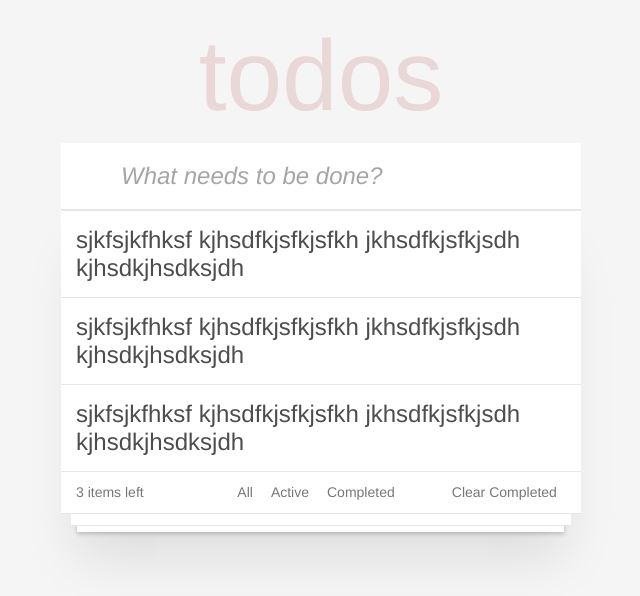
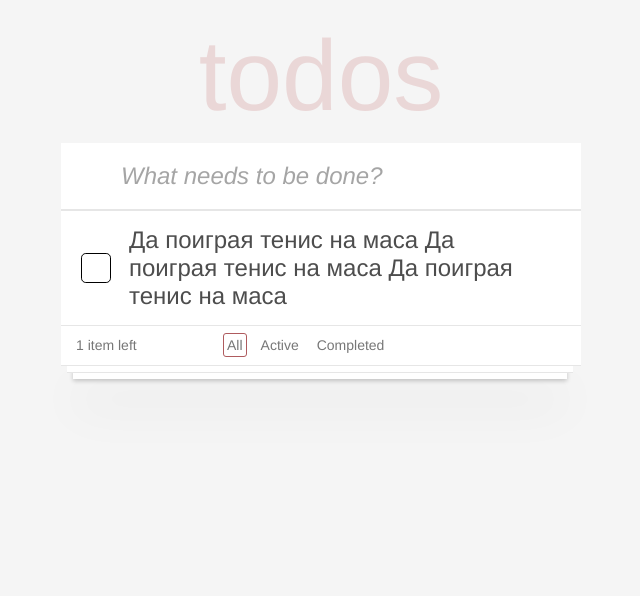
Before and after one commit to vasilkotsev/react-to-do-list, a React (Create React App) app: page / in a window 1280 px wide. Shown: the top 596 px of the page, without its empty margins (319-959 px from the left). Built offline with nearby package versions, Linux system fonts and the light colour scheme; the HTML template or start-up script is replaced by a standard one.

Commit message:
add full static app

```diff
--- a/src/App.css
+++ b/src/App.css
@@ -28,30 +28,7 @@ ul {
   position: relative;
   border-bottom: 1px solid #e6e6e6;
 }
-/*.to_do_section::after {*/
-/*  content: "";*/
-/*  position: absolute;*/
-/*  width: 100%;*/
-/*  height: 300px;*/
-/*  top: 83px;*/
-/*  max-width: 500px;*/
-/*  left: 10px;*/
-/*  z-index: -1;*/
-/*  background: white;*/
-/*  border-bottom: 1px solid #e6e6e6;*/
-/*!*}*!*/
-/*.to_do_section::before {*/
-/*  content: "";*/
-/*  position: absolute;*/
-/*  width: 100%;*/
-/*  height: 300px;*/
-/*  top: 89px;*/
-/*  max-width: 487px;*/
-/*  left: 16px;*/
-/*  z-index: -2;*/
-/*  background: white;*/
-/*  box-shadow: 0 2px 4px 0 rgba(0, 0, 0, 0.2), 0 25px 50px 0 rgba(0, 0, 0, 0.1);*/
-/*}*/
+
 .to_do_input {
   padding: 16px 16px 16px 60px;
   border: none;
@@ -101,10 +78,10 @@ ul {
   content: "";
   position: absolute;
   width: 100%;
-  height: 300px;
-  top: 83px;
-  max-width: 500px;
-  left: 10px;
+  height: 10px;
+  bottom: -8px;
+  max-width: 506px;
+  left: 6px;
   z-index: -1;
   background: white;
   border-bottom: 1px solid #e6e6e6;
@@ -114,10 +91,10 @@ ul {
   content: "";
   position: absolute;
   width: 100%;
-  height: 300px;
-  top: 89px;
-  max-width: 487px;
-  left: 16px;
+  height: 10px;
+  bottom: -14px;
+  max-width: 494px;
+  left: 12px;
   z-index: -2;
   background: white;
   box-shadow: 0 2px 4px 0 rgba(0, 0, 0, 0.2), 0 25px 50px 0 rgba(0, 0, 0, 0.1);
@@ -129,6 +106,54 @@ ul {
   line-height: normal;
   border-bottom: 1px solid #e6e6e6;
   padding: 15px;
+  display: flex;
+  justify-content: space-between;
+  align-items: center;
+}
+
+.to_do_item:hover .to_do_item_btn_delete {
+  opacity: 1;
+}
+
+.to_do_item_btn_delete {
+  opacity: 0;
+  border: none;
+  background: none;
+  position: relative;
+  width: 28px;
+  height: 28px;
+  margin: auto 0;
+  color: rgba(252, 3, 3, 0.5);
+  font-weight: 100;
+  font-size: 30px;
+}
+
+.to_do_item_btn_delete:before {
+  content: "×";
+  position: absolute;
+  top: 50%;
+  transform: translateY(-50%);
+  right: 0;
+  line-height: 24px;
+  width: 28px;
+  height: 28px;
+}
+
+.to_do_item_btn_delete:hover {
+  color: rgba(252, 3, 3, 0.9);
+}
+
+.to_do_item_btn_delete:focus {
+  outline: none;
+}
+
+.to_do_item_title {
+  line-height: normal;
+  font-weight: 300;
+  font-size: 24px;
+  margin: 0;
+  padding: 0;
+  margin-left: 53px;
 }
 .to_do_filters {
   display: flex;
@@ -144,13 +169,18 @@ ul {
   border: 1px solid transparent;
 }
 .to_do_filters a:hover {
-  border: 1px solid rgba(175, 47, 47, 0.2);
+  border: 1px solid #af5b5e;
   text-decoration: none;
   color: #777;
 }
 
+.to_do_filters .selected_items {
+  border: 1px solid #af5b5e;
+  padding: 3px;
+}
+
 .to_do_item_count {
-  flex: 1 0 30%;
+  flex: 0 0 30%;
   color: #777;
 }
 
@@ -179,3 +209,56 @@ ul {
   font-size: 14px;
   font-weight: 200;
 }
+
+.item_done {
+  text-decoration: line-through;
+  color: grey;
+}
+
+/* Custom checkbox styles */
+input[type="checkbox"] + label {
+  display: block;
+  cursor: pointer;
+  position: absolute;
+  left: 20px;
+  margin-bottom: 0;
+}
+
+input[type="checkbox"] {
+  display: none;
+}
+
+input[type="checkbox"] + label:before {
+  content: "\2714";
+  border: 1px solid #000;
+  border-radius: 0.2em;
+  display: inline-block;
+  width: 30px;
+  height: 30px;
+  padding-left: 0.2em;
+  padding-bottom: 0.3em;
+  vertical-align: bottom;
+  color: transparent;
+  transition: 0.2s;
+}
+
+input[type="checkbox"] + label:active:before {
+  transform: scale(0);
+}
+
+input[type="checkbox"]:checked + label:before {
+  background-color: MediumSeaGreen;
+  border-color: MediumSeaGreen;
+  color: #fff;
+}
+
+input[type="checkbox"]:disabled + label:before {
+  transform: scale(1);
+  border-color: #aaa;
+}
+
+input[type="checkbox"]:checked:disabled + label:before {
+  transform: scale(1);
+  background-color: #bfb;
+  border-color: #bfb;
+}
--- a/src/components/toDoInfoFilterBar.js
+++ b/src/components/toDoInfoFilterBar.js
@@ -1,15 +1,17 @@
 import React from "react";
 import PropTypes from "prop-types";
 
-const ToDoInfoFilterBar = ({ count }) => {
+const ToDoInfoFilterBar = ({ countActive, countInactive }) => {
   return (
     <div className="to_do_info_filter_bar">
       <span className="to_do_item_count">
-        {count === 1 ? `${count} item left` : `${count} items left`}
+        {countActive === 1
+          ? `${countActive} item left`
+          : `${countActive} items left`}
       </span>
       <ul className="to_do_filters">
         <li>
-          <a href="#/" className="">
+          <a href="#/" className="selected_items">
             All
           </a>
         </li>
@@ -26,7 +28,9 @@ const ToDoInfoFilterBar = ({ count }) => {
           </a>
         </li>
       </ul>
-      <button className="to_do_clear_btn">Clear Completed</button>
+      {countInactive > 0 ? (
+        <button className="to_do_clear_btn">Clear Completed</button>
+      ) : undefined}
     </div>
   );
 };
--- a/src/components/toDoItem.js
+++ b/src/components/toDoItem.js
@@ -1,10 +1,18 @@
 import React from "react";
 import PropTypes from "prop-types";
 
-const ToDoItem = (props) => {
+const ToDoItem = ({ text, isActive }) => {
+  console.log(!isActive);
   return (
     <li className="to_do_item">
-      <span>sjkfsjkfhksf kjhsdfkjsfkjsfkh jkhsdfkjsfkjsdh kjhsdkjhsdksjdh</span>
+      <input type="checkbox" id={text} checked={!isActive} />
+      <label htmlFor={text} />
+      <h2
+        className={isActive ? "to_do_item_title" : "to_do_item_title item_done"}
+      >
+        {text}
+      </h2>
+      <button className="to_do_item_btn_delete" />
     </li>
   );
 };
--- a/src/components/toDoList.js
+++ b/src/components/toDoList.js
@@ -2,12 +2,13 @@ import React from "react";
 import ToDoItem from "./toDoItem";
 import PropTypes from "prop-types";
 
-const ToDoList = (props) => {
+const ToDoList = ({ items }) => {
+  console.log(items);
   return (
     <ul className="to_do_list">
-      <ToDoItem />
-      <ToDoItem />
-      <ToDoItem />
+      {items.map((item) => (
+        <ToDoItem key={item._id} text={item.name} isActive={item.isActive} />
+      ))}
     </ul>
   );
 };
--- a/src/components/toDoSection.js
+++ b/src/components/toDoSection.js
@@ -15,13 +15,32 @@ class ToDoSection extends React.Component {
 
   render() {
     const { items } = this.state;
+    const { length: countItems } = this.state.items;
+
+    function checkActiveItems(items) {
+      return items.isActive;
+    }
+
+    function checkInactiveItems(items) {
+      return !items.isActive;
+    }
+
+    const activeItems = items.filter(checkActiveItems);
+    const inactiveItems = items.filter(checkInactiveItems);
+    console.log(inactiveItems);
+
     return (
       <React.Fragment>
         <h1 className="heading">todos</h1>
         <div className="to_do_section">
           <ToDoInput />
-          {items.length > 0 && <ToDoList />}
-          {items.length > 0 && <ToDoInfoFilterBar count={items.length} />}
+          {countItems > 0 && <ToDoList items={items} />}
+          {countItems > 0 && (
+            <ToDoInfoFilterBar
+              countActive={activeItems.length}
+              countInactive={inactiveItems.length}
+            />
+          )}
         </div>
       </React.Fragment>
     );
--- a/src/constants/toDoItems.js
+++ b/src/constants/toDoItems.js
@@ -1,5 +1,12 @@
 export const toDoItems = [
-  { _id: 1, name: "Да поиграя на тенис на маса", isActive: true },
-  { _id: 2, name: "Да отида до Лекси", isActive: true },
-  { _id: 3, name: "Да си купя палатка", isActive: false },
+  {
+    _id: 1,
+    name:
+      "Да поиграя тенис на маса Да поиграя тенис на маса Да поиграя тенис на маса",
+    isActive: true,
+  },
+  // { _id: 2, name: "Да отида разходя кучето", isActive: true },
+  // { _id: 3, name: "Да си купя палатка", isActive: false },
+  // { _id: 4, name: "Да си заредя телефона", isActive: false },
+  // { _id: 5, name: "Да си довърша книгата", isActive: true },
 ];
```
